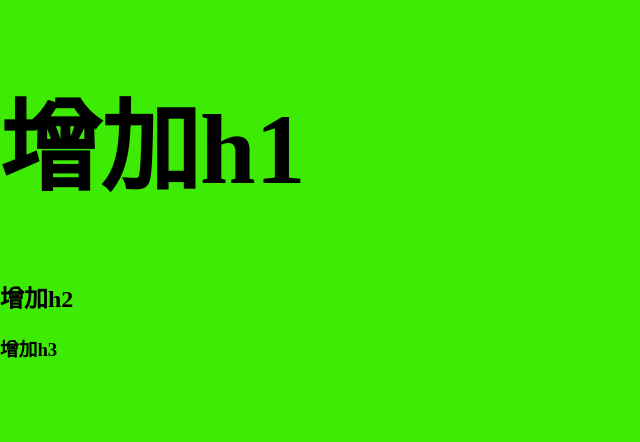
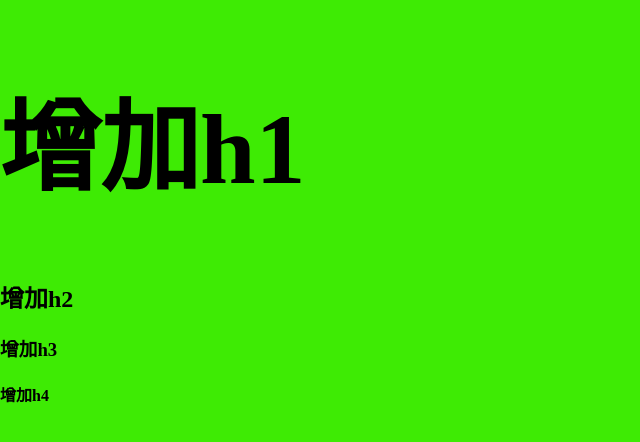
Before and after one commit to sexfat/ted102, a plain HTML site: page index.html in a window 1280 px wide. Shown: the whole page, without its empty margins (0-640 px from the left). Drawn offline with Linux system fonts and the light colour scheme.

Commit message:
增加h4

```diff
--- a/index.html
+++ b/index.html
@@ -10,6 +10,7 @@
     <h1>增加h1</h1>
     <h2>增加h2</h1>
     <h3>增加h3</h3>
+    <h4>增加h4</h4>
 
 </body>
 </html>
```
